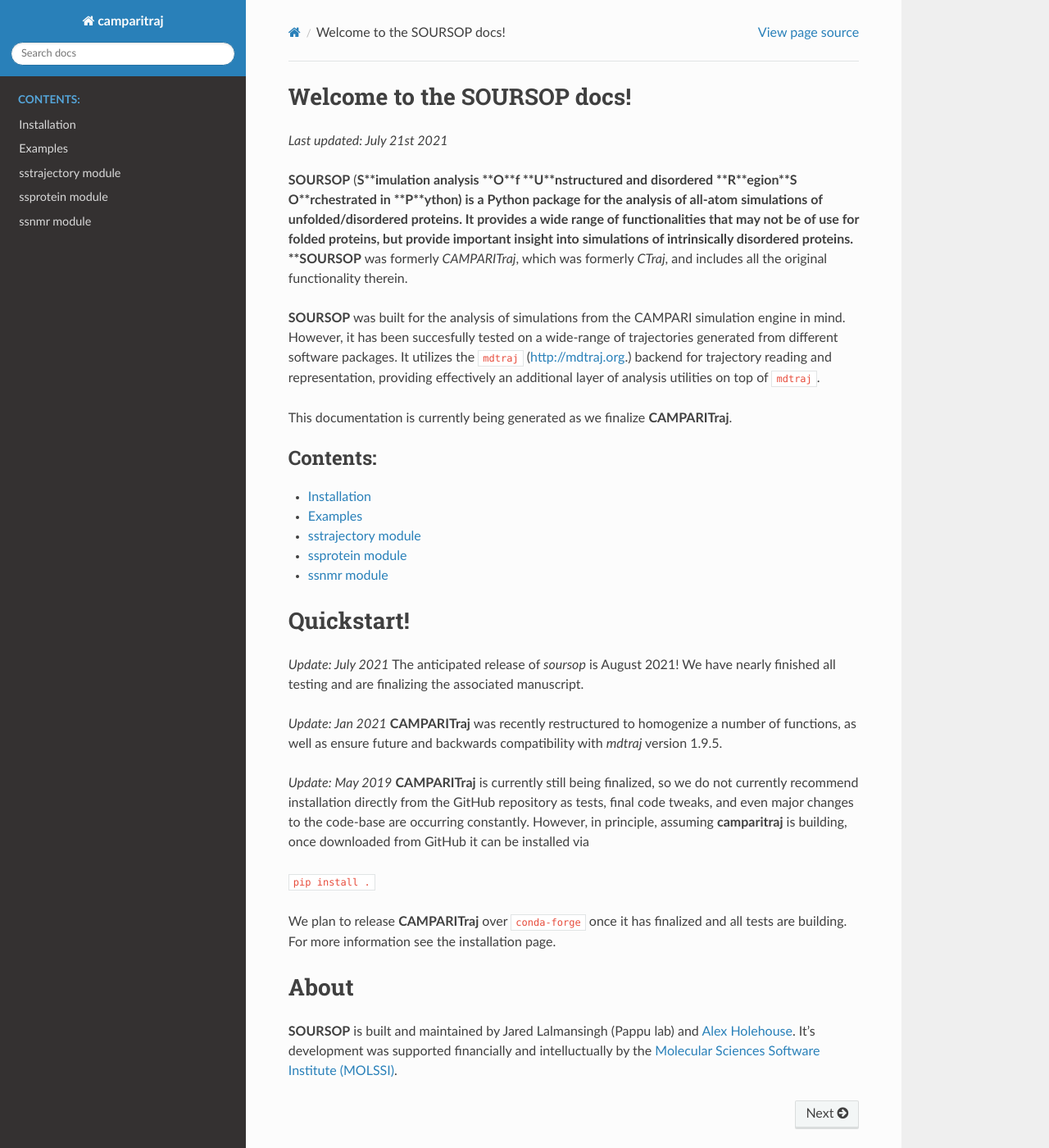
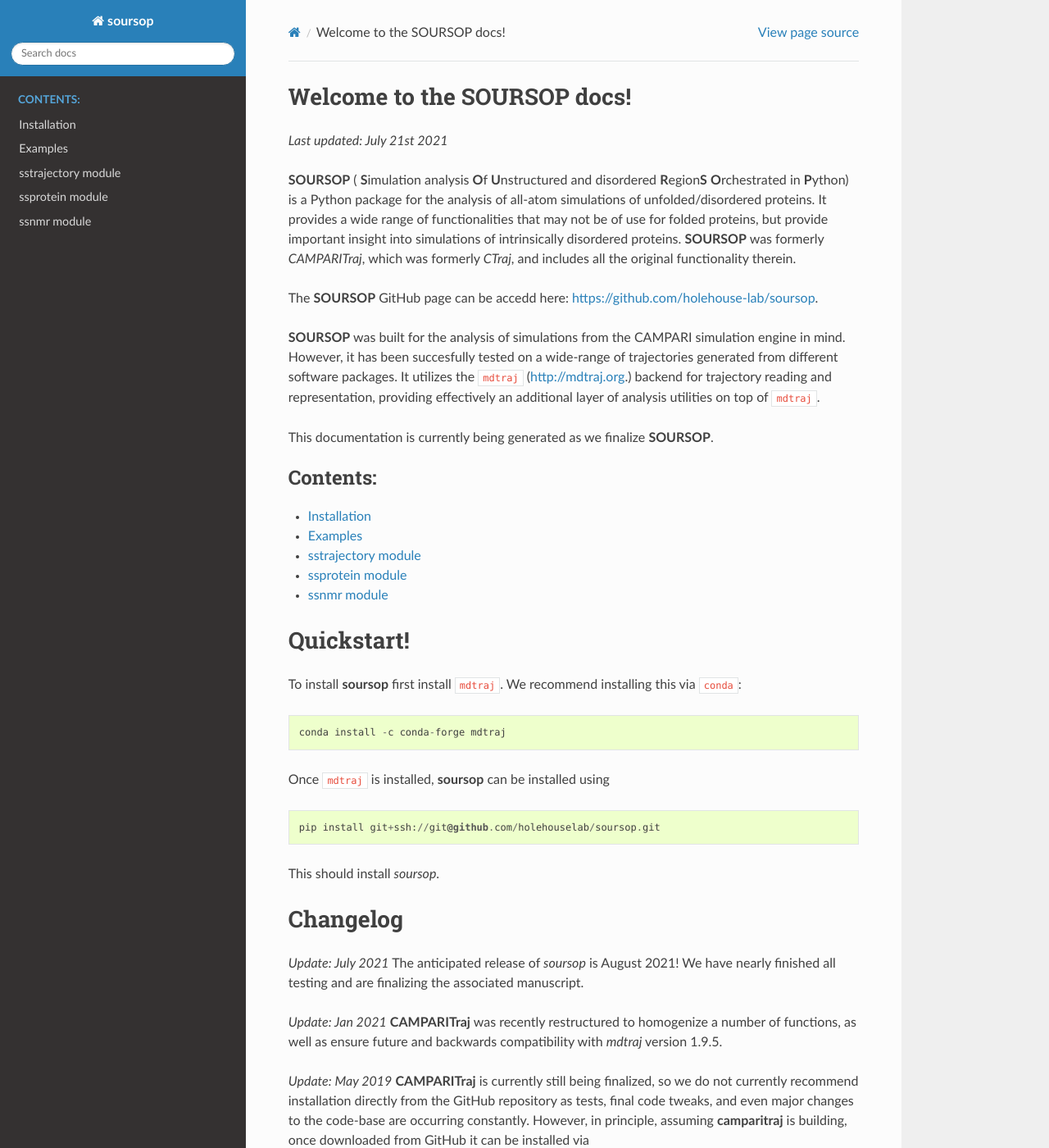
Before and after one commit to holehouse-lab/soursop, a Sphinx documentation site: the page built from docs/index.rst, in a window 1280 px wide and 1400 px high. Shown: the whole window at 82% size. Built offline with Sphinx 7.4.7 and the Read the Docs theme 2.0.0, drawn with Linux system fonts in a browser that asks for light colours.

Commit message:
Bigger updated to docs for rebranding :

```diff
--- a/docs/conf.py
+++ b/docs/conf.py
@@ -19,7 +19,7 @@
 
 # -- Project information -----------------------------------------------------
 
-project = 'camparitraj'
+project = 'soursop'
 copyright = ("2015-2021, Alex Holehouse, Jared Lalmansingh [a MOLSSI sponsored project]")
 author = 'Alex Holehouse'
 
@@ -126,7 +126,7 @@ html_static_path = ['_static']
 # -- Options for HTMLHelp output ---------------------------------------------
 
 # Output file base name for HTML help builder.
-htmlhelp_basename = 'camparitrajdoc'
+htmlhelp_basename = 'soursopdoc'
 
 
 # -- Options for LaTeX output ------------------------------------------------
@@ -153,8 +153,8 @@ latex_elements = {
 # (source start file, target name, title,
 #  author, documentclass [howto, manual, or own class]).
 latex_documents = [
-    (master_doc, 'camparitraj.tex', 'camparitraj Documentation',
-     'camparitraj', 'manual'),
+    (master_doc, 'soursop.tex', 'soursop Documentation',
+     'soursop', 'manual'),
 ]
 
 
@@ -163,7 +163,7 @@ latex_documents = [
 # One entry per manual page. List of tuples
 # (source start file, name, description, authors, manual section).
 man_pages = [
-    (master_doc, 'camparitraj', 'camparitraj Documentation',
+    (master_doc, 'soursop', 'soursop Documentation',
      [author], 1)
 ]
 
@@ -174,8 +174,8 @@ man_pages = [
 # (source start file, target name, title, author,
 #  dir menu entry, description, category)
 texinfo_documents = [
-    (master_doc, 'camparitraj', 'camparitraj Documentation',
-     author, 'camparitraj', 'Analysis package for all-atom simulations of proteins, with a specific focus on intrinsically disordered proteins.',
+    (master_doc, 'soursop', 'soursop Documentation',
+     author, 'soursop', 'Analysis package for all-atom simulations of proteins, with a specific focus on intrinsically disordered proteins.',
      'Miscellaneous'),
 ]
 
--- a/docs/index.rst
+++ b/docs/index.rst
@@ -1,4 +1,4 @@
-.. camparitraj documentation master file, created by
+.. soursop documentation master file, created by
    sphinx-quickstart on Thu Mar 15 13:55:56 2018.
    You can adapt this file completely to your liking, but it should at least
    contain the root `toctree` directive.
@@ -7,11 +7,13 @@ Welcome to the SOURSOP docs!
 =========================================================
 *Last updated: July 21st 2021*
 
-**SOURSOP** (**S**imulation analysis **O**f **U**nstructured and disordered **R**egion**S** **O**rchestrated in **P**ython) is a Python package for the analysis of all-atom simulations of unfolded/disordered proteins. It provides a wide range of functionalities that may not be of use for folded proteins, but provide important insight into simulations of intrinsically disordered proteins. **SOURSOP** was formerly *CAMPARITraj*, which was formerly *CTraj*, and includes all the original functionality therein.
+**SOURSOP** ( **S**\imulation analysis **O**\f **U**\nstructured and disordered **R**\egion\ **S** **O**\rchestrated in **P**\ython) is a Python package for the analysis of all-atom simulations of unfolded/disordered proteins. It provides a wide range of functionalities that may not be of use for folded proteins, but provide important insight into simulations of intrinsically disordered proteins. **SOURSOP** was formerly *CAMPARITraj*, which was formerly *CTraj*, and includes all the original functionality therein.
+
+The **SOURSOP** GitHub page can be accedd here: `https://github.com/holehouse-lab/soursop <https://github.com/holehouse-lab/soursop/>`_.
 
 **SOURSOP** was built for the analysis of simulations from the CAMPARI simulation engine in mind. However, it has been succesfully tested on a wide-range of trajectories generated from different software packages. It utilizes the ``mdtraj`` (`http://mdtraj.org <http://mdtraj.org/>`_.) backend for trajectory reading and representation, providing effectively an additional layer of analysis utilities on top of ``mdtraj``.
 
-This documentation is currently being generated as we finalize **CAMPARITraj**.
+This documentation is currently being generated as we finalize **SOURSOP**.
 
 
 .. toctree::
@@ -27,6 +29,26 @@ This documentation is currently being generated as we finalize **CAMPARITraj**.
 
 Quickstart!
 ==============
+
+To install **soursop** first install ``mdtraj``. We recommend installing this via ``conda``:
+
+.. code-block::
+
+	conda install -c conda-forge mdtraj
+
+Once ``mdtraj`` is installed, **soursop** can be installed using
+
+
+.. code-block::
+
+	pip install git+ssh://git@github.com/holehouselab/soursop.git
+
+
+This should install `soursop`.
+
+Changelog
+==========
+
 *Update: July 2021*
 The anticipated release of `soursop` is August 2021! We have nearly finished all testing and are finalizing the associated manuscript.
 
--- a/setup.py
+++ b/setup.py
@@ -25,7 +25,7 @@ setup(
     long_description_content_type="text/markdown",
     version=versioneer.get_version(),
     cmdclass=versioneer.get_cmdclass(),
-    scripts=['scripts/ctanalyzer'],
+    scripts=['scripts/ssanalyzer'],
     license='LGPLv3',
     url='https://github.com/holehouse-lab/soursop',
 
```
Also changed, not shown: README.md (+1 -1 lines), 3 other files.
